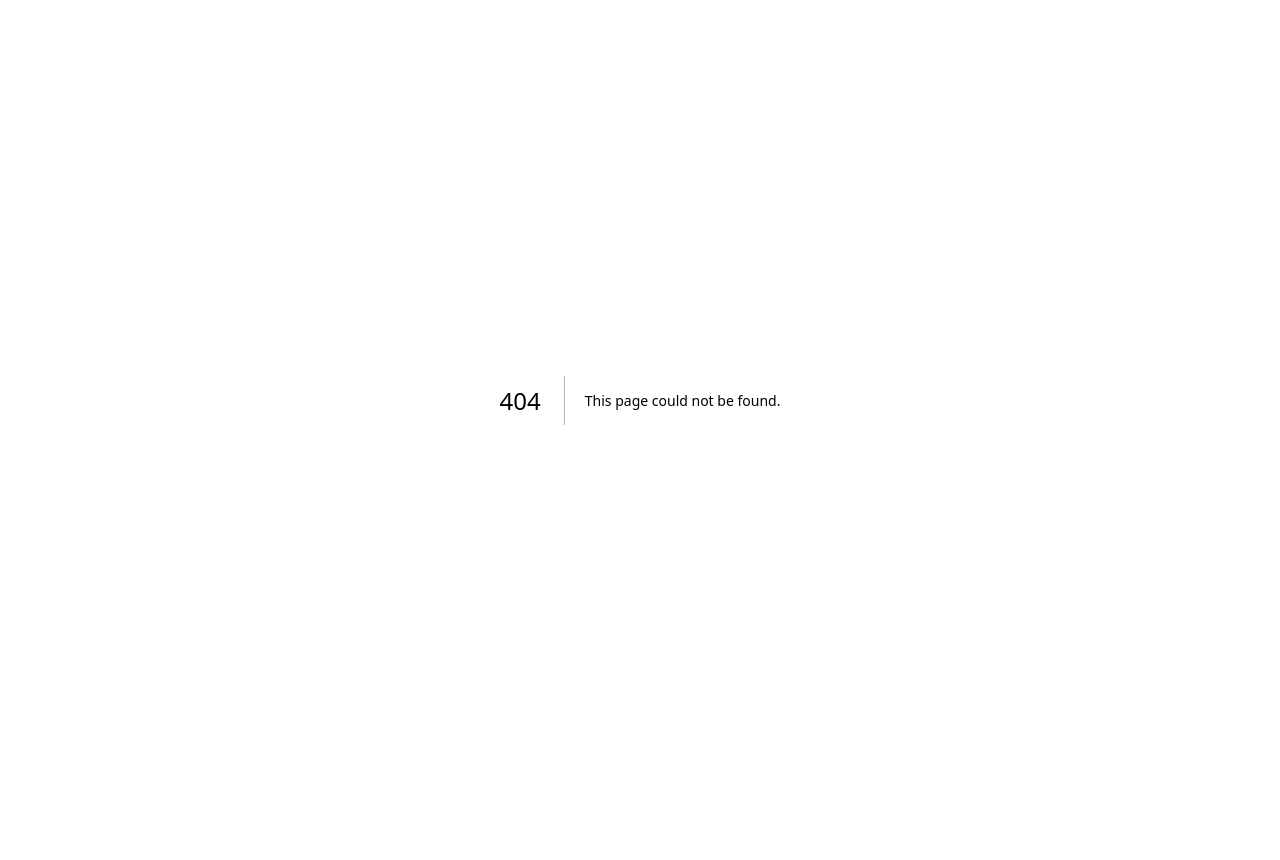
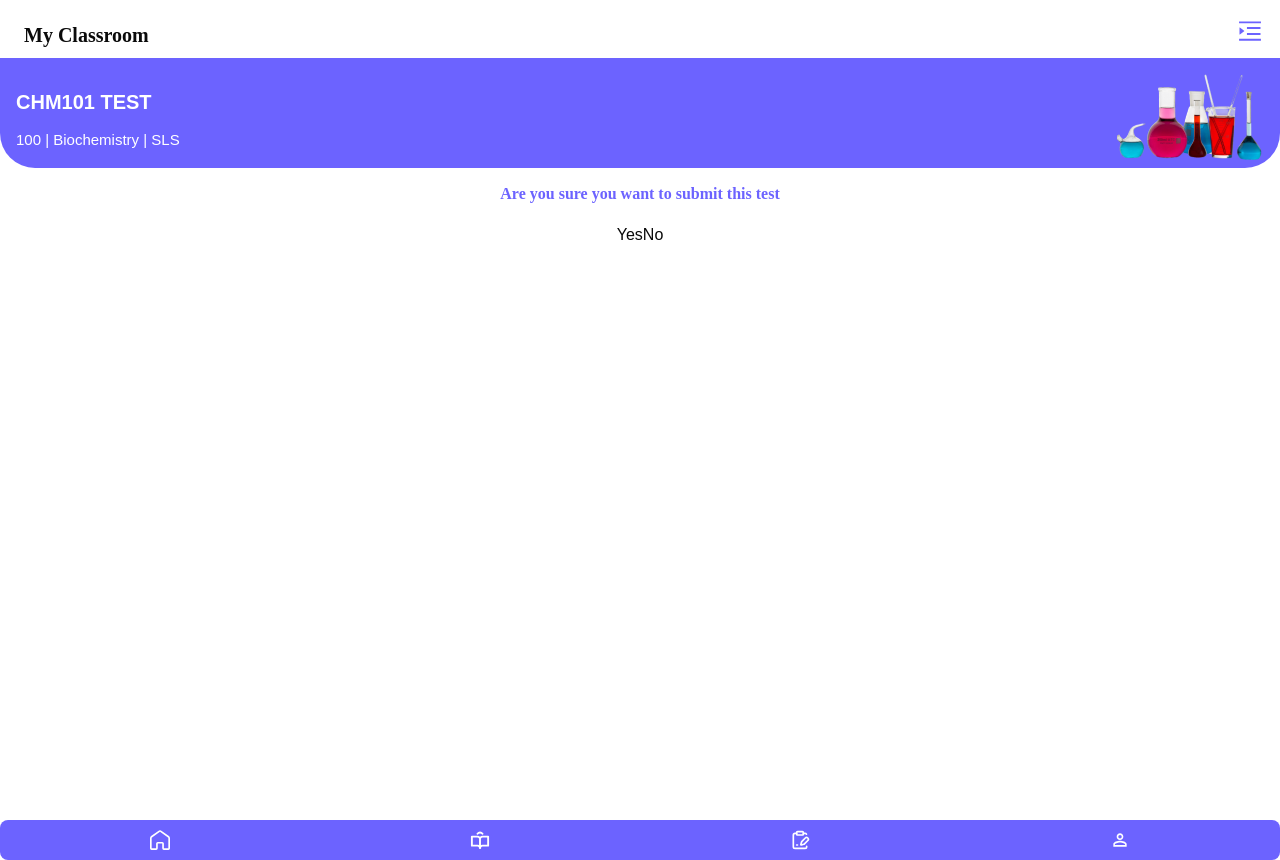
Before and after one commit to iamadams4523/StudyHaven, a Next.js app: page /Assessment in a window 1280 px wide. Before the commit this address had no page. Before the commit the page ends 800 px from the top, so only its background shows below. Built offline with nearby package versions, Linux system fonts and the light colour scheme.

Commit message:
will be completed soon

```diff
--- /dev/null
+++ b/app/Assessment/layout.tsx
@@ -0,0 +1,19 @@
+'use client';
+import Footer from '@/components/Footer';
+import SidebarBlue from '@/components/SidebarBlue';
+
+export default function RootLayout({
+  children,
+}: {
+  children: React.ReactNode;
+}) {
+  return (
+    <div className="flex flex-col min-h-screen">
+      <div className="absolute right-4 top-4">
+        <SidebarBlue />
+      </div>
+      <div className="flex-grow">{children}</div>
+      <Footer />
+    </div>
+  );
+}
--- /dev/null
+++ b/app/Assessment/page.tsx
@@ -0,0 +1,131 @@
+'use client';
+// import { useState } from 'react';
+// import { FiSearch } from 'react-icons/fi';
+// import Image from 'next/image';
+// import { FaArrowRightLong } from 'react-icons/fa6';
+// import { MdDownload } from 'react-icons/md';
+
+// const Page = () => {
+//   const [isSubmitting, setIsSubmitting] = useState(false);
+
+//   const handleSubmit = () => {
+//     if (isSubmitting) return;
+//     setIsSubmitting(true);
+
+//     setTimeout(() => {
+//       setIsSubmitting(false);
+//       alert('Submit complete');
+//     }, 5000);
+//   };
+//   return (
+//     <div className="w-full min-h-screen">
+//       <div className="h-[15%] flex flex-col justify-around items-center mt-5 mb-2">
+//         <h1 className="ml-[1.5rem] font-[poppins] text-[20px] font-semibold leading-[30px] self-start">
+//           My Classroom
+//         </h1>
+//       </div>
+//       <div className="h-[15%] w-full bg-lightpurple flex justify-between items-center rounded-bl-[35px] rounded-br-[35px] px-4">
+//         <div className="flex flex-col h-full gap-3 mt-3">
+//           <h1 className="font-poppins text-[20px] font-semibold leading-[30px] text-white">
+//             CHM101 TEST
+//           </h1>
+//           <p className="font-poppins text-[15px] font-medium leading-[22.5px] text-white">
+//             100 | Biochemistry | SLS
+//           </p>
+//         </div>
+//         <div className="flex flex-col items-center">
+//           <Image
+//             src="/laboratory-glassware-containing-colorful-liquid 1.png"
+//             alt="chemistry logo"
+//             width={50}
+//             height={50}
+//             className="w-full h-full"
+//           />
+//         </div>
+//       </div>
+//       <div className="w-[90%] mx-auto h-[70%] mt-3 flex flex-col items-center justify-center gap-y-4">
+//         <p className="font-[poppins] text-[16px] font-normal leading-[27.2px]">
+//           Renewable Energy Sources - Summary Renewable energy sources are
+//           naturally replenished resources such as sunlight, wind, water,
+//           geothermal heat, and biomass, which are used for sustainable energy
+//           production. Solar energy harnesses sunlight for power and heating,
+//           while wind energy converts wind into electricity through turbines.
+//           Hydropower generates energy from moving water, and geothermal energy
+//           extracts heat from the Earth's interior for heating and electricity.
+//           Biomass energy relies on organic materials for fuel and heat, and
+//           tidal and wave energy capture power from ocean movements. These
+//           sources are sustainable and environmentally friendly, producing
+//           minimal emissions. They promote energy independence, economic growth,
+//           and have low operating costs after initial installation. However,
+//           challenges include intermittent supply depending on weather and
+//           geography, high setup costs, and the need for significant space and
+//           infrastructure.
+//         </p>
+//         <button
+//           onClick={handleSubmit}
+//           disabled={isSubmitting}
+//           className={`flex items-center self-end gap-2 px-4 py-2 rounded-lg transition ${
+//             isSubmitting
+//               ? 'bg-purple-700 cursor-not-allowed text-white'
+//               : 'bg-lightpurple hover:bg-purple-700 text-white font-semibold'
+//           }`}
+//         >
+//           {isSubmitting ? (
+//             <>
+//               <span>Submitting...</span>
+//             </>
+//           ) : (
+//             <>Submit</>
+//           )}
+//         </button>
+//       </div>
+//     </div>
+//   );
+// };
+import { useState } from 'react';
+import { FiSearch } from 'react-icons/fi';
+import Image from 'next/image';
+import { FaArrowRightLong } from 'react-icons/fa6';
+import { MdDownload } from 'react-icons/md';
+
+const Page = () => {
+  return (
+    <div className="w-full min-h-screen">
+      <div className="h-[15%] flex flex-col justify-around items-center mt-5 mb-2">
+        <h1 className="ml-[1.5rem] font-[poppins] text-[20px] font-semibold leading-[30px] self-start">
+          My Classroom
+        </h1>
+      </div>
+      <div className="h-[15%] w-full bg-lightpurple flex justify-between items-center rounded-bl-[35px] rounded-br-[35px] px-4">
+        <div className="flex flex-col h-full gap-3 mt-3">
+          <h1 className="font-poppins text-[20px] font-semibold leading-[30px] text-white">
+            CHM101 TEST
+          </h1>
+          <p className="font-poppins text-[15px] font-medium leading-[22.5px] text-white">
+            100 | Biochemistry | SLS
+          </p>
+        </div>
+        <div className="flex flex-col items-center">
+          <Image
+            src="/laboratory-glassware-containing-colorful-liquid 1.png"
+            alt="chemistry logo"
+            width={50}
+            height={50}
+            className="w-full h-full"
+          />
+        </div>
+      </div>
+      <div className="w-[90%] mx-auto h-[70%] mt-3 flex flex-col items-center justify-between gap-y-4">
+        <p className="font-[poppins] text-[16px] font-[700] leading-[27.2px] text-lightpurple">
+          Are you sure you want to submit this test
+        </p>
+        <div>
+          <button>Yes</button>
+          <button>No</button>
+        </div>
+      </div>
+    </div>
+  );
+};
+
+export default Page;
```
